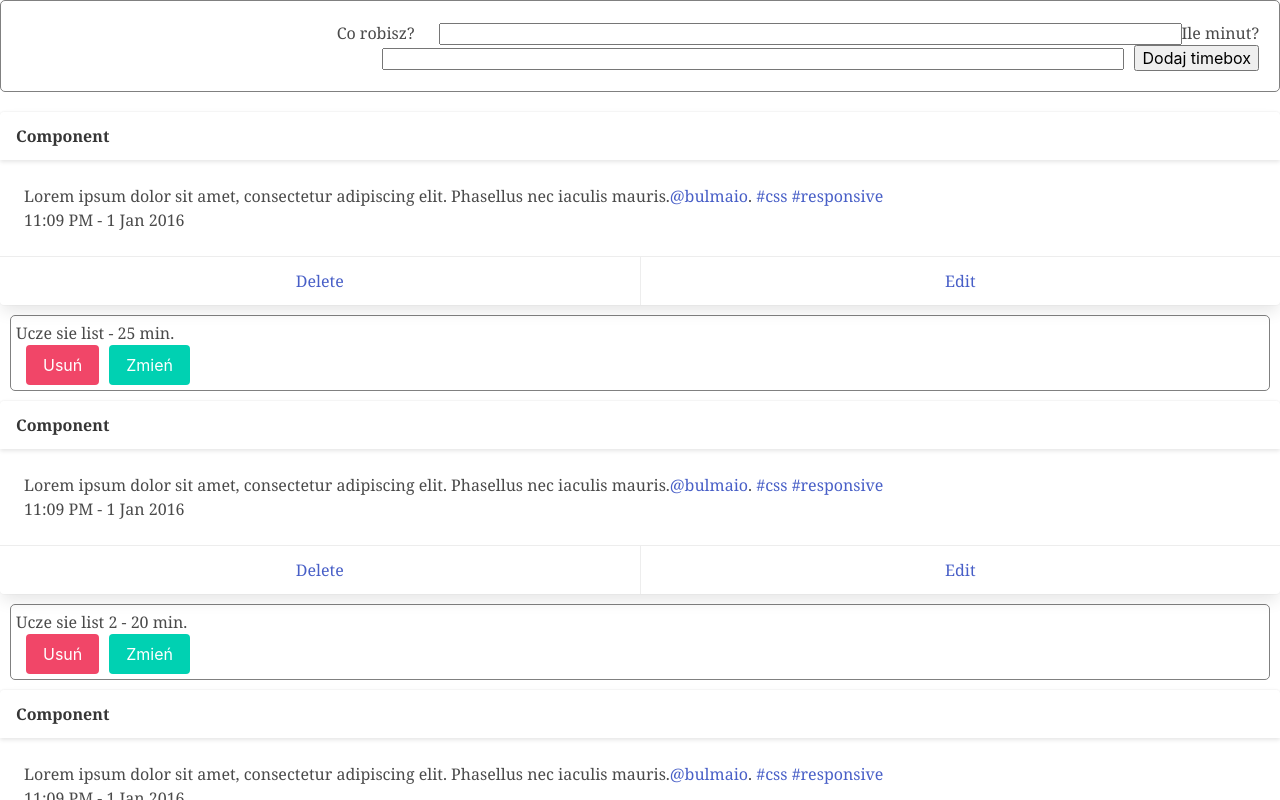
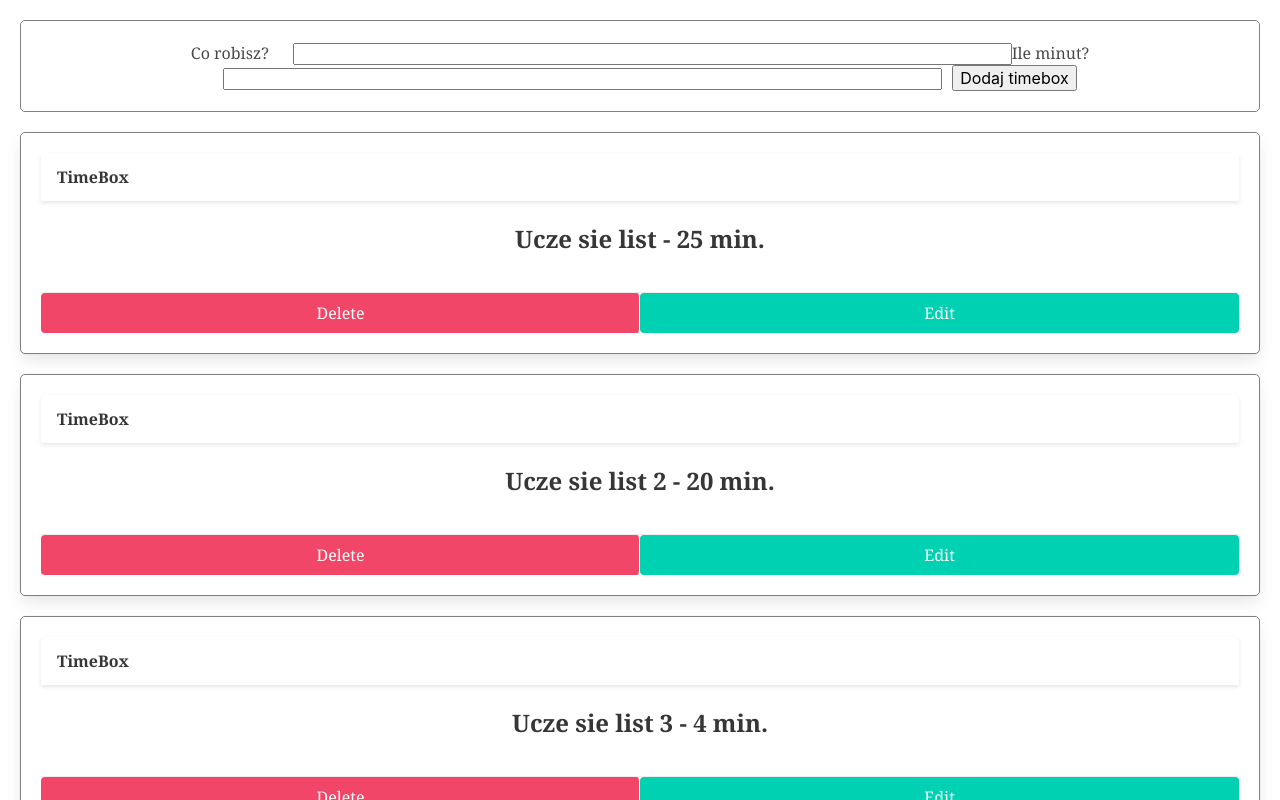
Before and after one commit to patrykho/kursreacta, a React (Create React App) app: page / in a window 1280 px wide. Shown: the top 800 px of the page. Built offline with nearby package versions, Linux system fonts and the light colour scheme.

Commit message:
add new timebox

```diff
--- a/src/components/TimeBox.js
+++ b/src/components/TimeBox.js
@@ -3,10 +3,10 @@ import React from 'react'
 
 export const TimeBox = ({ title, totalTimeInMinutes, onDelete, onEdit }) => {
     return (<>
-        <div className="card">
+        <div className="card time-box-editor">
             <header className="card-header">
                 <p className="card-header-title">
-                    Component
+                    TimeBox
           </p>
                 <a href="#" className="card-header-icon" aria-label="more options">
                     <span className="icon">
@@ -16,24 +16,18 @@ export const TimeBox = ({ title, totalTimeInMinutes, onDelete, onEdit }) => {
             </header>
             <div className="card-content">
                 <div className="content">
-                    Lorem ipsum dolor sit amet, consectetur adipiscing elit. Phasellus nec iaculis mauris.
-            <a href="#">@bulmaio</a>. <a href="#">#css</a> <a href="#">#responsive</a>
-                    <br></br>
-                    <time dateTime="2016-1-1">11:09 PM - 1 Jan 2016</time>
+                    <h3> {title} - {totalTimeInMinutes} min.</h3>
+
+
                 </div>
             </div>
             <footer className="card-footer">
-                <a href="#" onClick={onDelete} className="card-footer-item">Delete</a>
-                <a href="#" onClick={onEdit} className="card-footer-item">Edit</a>
+                <a href="#" onClick={onDelete} className="card-footer-item button is-danger">Delete</a>
+                <a href="#" onClick={onEdit} className="card-footer-item button is-primary">Edit</a>
 
             </footer>
         </div >
 
-        <div className="time-box">
-            <h3> {title} - {totalTimeInMinutes} min.</h3>
-            <button className="button is-danger" onClick={onDelete}> Usuń </button>
-            <button className="button is-primary" onClick={onEdit}> Zmień </button>
 
-        </div>
     </>);
 }
--- a/src/components/TimeBoxCreator.js
+++ b/src/components/TimeBoxCreator.js
@@ -1,13 +1,18 @@
-import React from 'react'
+import React, { useRef } from 'react'
 import uuid from 'uuid'
+
 export const TimeBoxCreator = ({ onCreate }) => {
+
+    const titleRef = useRef(null)
+    const timeRef = useRef(null)
+
     const handleSumbmit = (e) => {
         e.preventDefault();
-        onCreate({ id: uuid.v4(), title: "Nowy timeboxssf", totalTimeInMinutes: 6 });
+        onCreate({ id: uuid.v4(), title: titleRef.current.value, totalTimeInMinutes: timeRef.current.value });
     };
     return (<form onSubmit={handleSumbmit} className="time-box-editor">
-        <label>Co robisz? <input type="text" /></label>
-        <label>Ile minut? <input type="number" /></label>
+        <label >Co robisz? <input type="text" ref={titleRef} /></label>
+        <label >Ile minut? <input type="number" ref={timeRef} /></label>
         <button>Dodaj timebox </button>
 
     </form>);
--- a/src/containers/App.js
+++ b/src/containers/App.js
@@ -1,6 +1,7 @@
 import React from 'react'
 
 import { TimeboxList } from './TimeboxList'
+
 const App = () => {
     return (<div className="root">
 
--- a/src/styles/main.scss
+++ b/src/styles/main.scss
@@ -3,11 +3,11 @@
 }
 
 .time-box-editor {
-  text-align: right;
+  margin: 20px;
+  text-align: center;
   border: 1px solid gray;
   border-radius: 5px;
   padding: 20px;
-  margin-bottom: 20px;
 }
 
 input {
```
